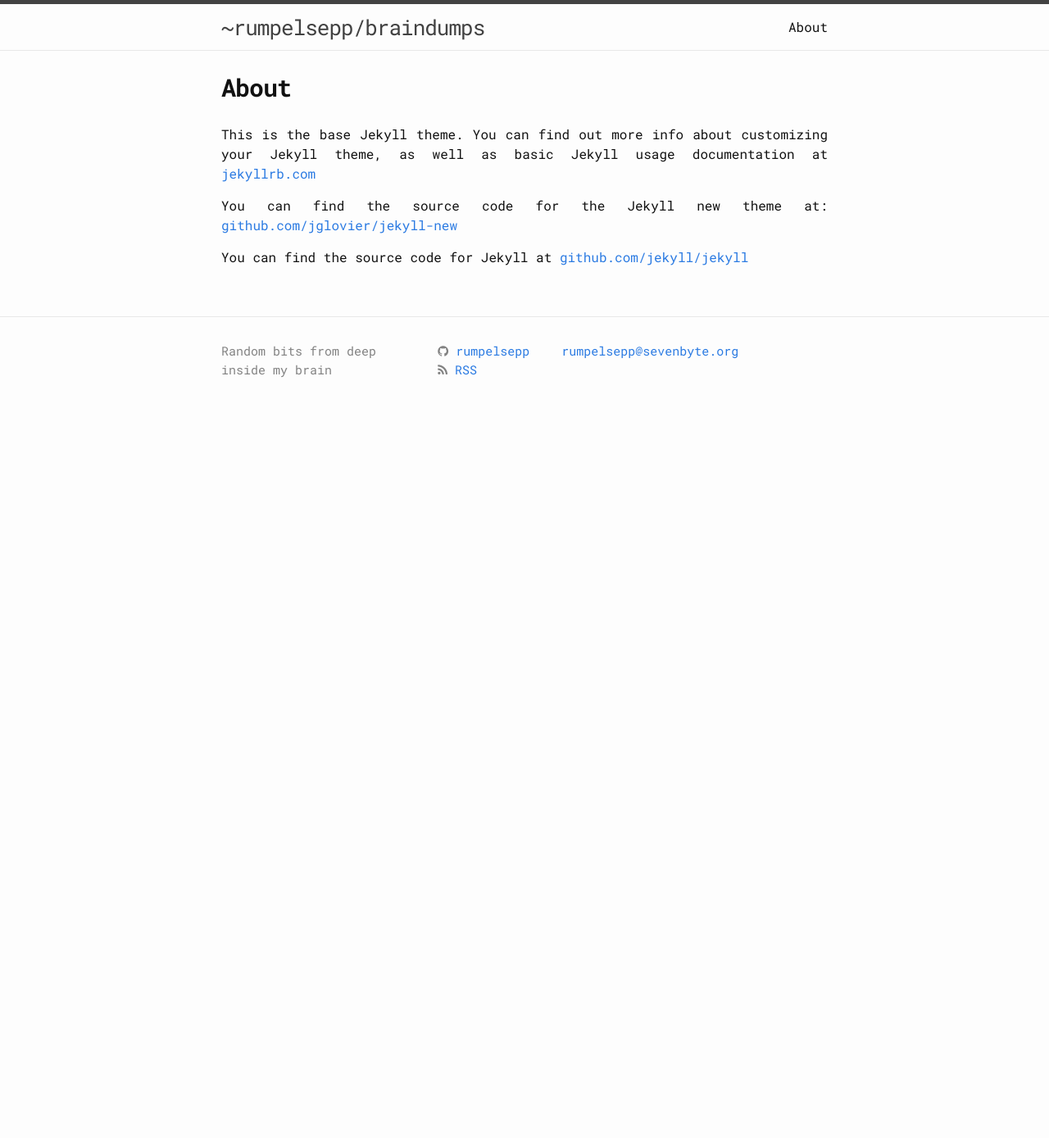
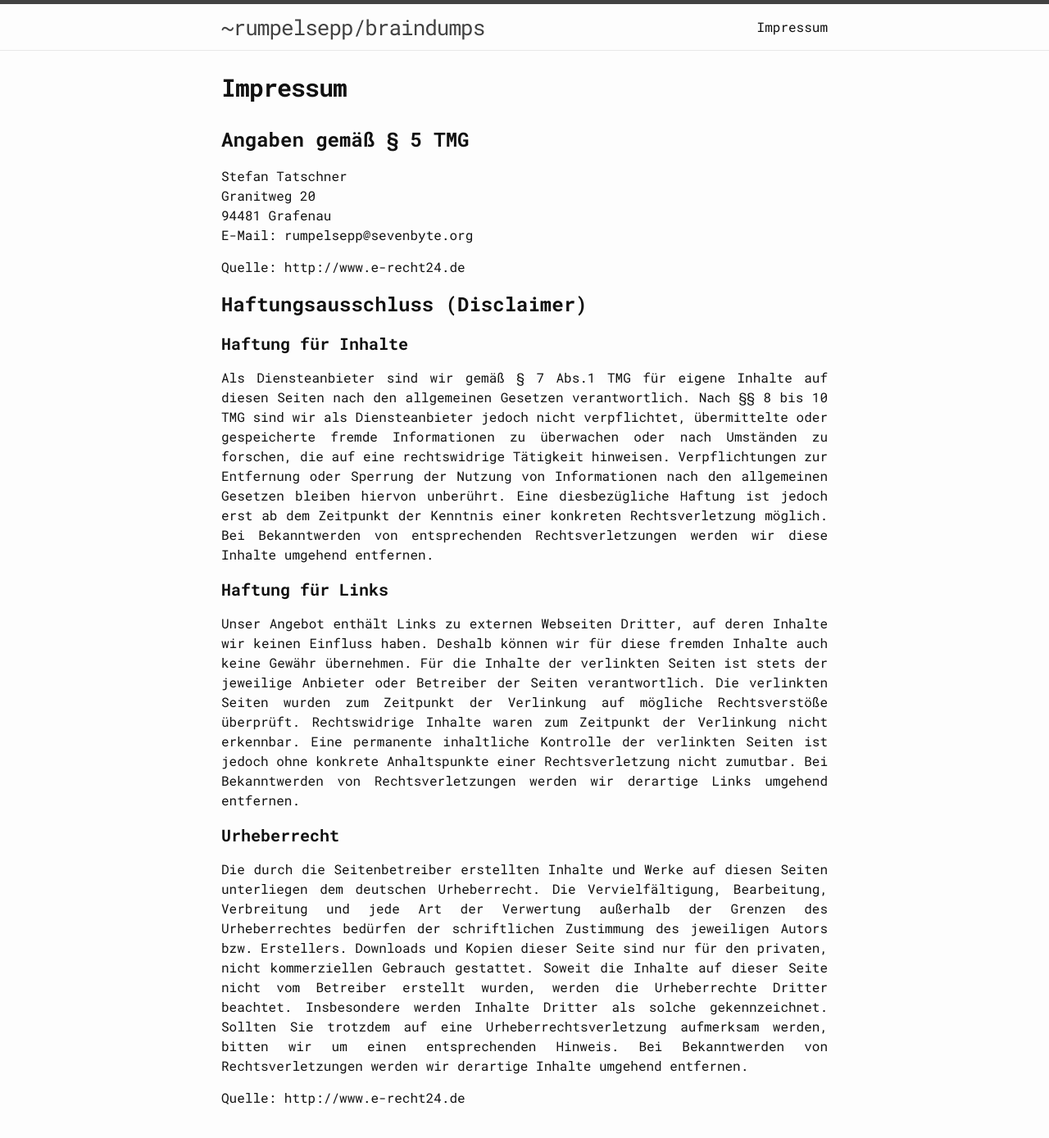
Before and after one commit to shanhaiying/blog, a Jekyll site: the page built from about.md, in a window 1280 px wide and 1400 px high. Shown: the top 1389 px of the window at 82% size. Built offline with Jekyll 4.4.1, drawn with Linux system fonts in a browser that asks for light colours; nearby versions of some CDN libraries; Markdown is read by kramdown in place of the engine named in the settings.

Commit message:
Add Impressum

```diff
--- a/about.md
+++ b/about.md
@@ -1,11 +1,56 @@
 ---
 layout: page
-title: About
-permalink: /about/
+title: Impressum
+permalink: /impressum/
 ---
+## Angaben gemäß § 5 TMG
 
-This is the base Jekyll theme. You can find out more info about customizing your Jekyll theme, as well as basic Jekyll usage documentation at [jekyllrb.com](http://jekyllrb.com/)
+Stefan Tatschner
+Granitweg 20
+94481 Grafenau
+E-Mail: rumpelsepp@sevenbyte.org
 
-You can find the source code for the Jekyll new theme at: [github.com/jglovier/jekyll-new](https://github.com/jglovier/jekyll-new)
+Quelle: http://www.e-recht24.de
 
-You can find the source code for Jekyll at [github.com/jekyll/jekyll](https://github.com/jekyll/jekyll)
+## Haftungsausschluss (Disclaimer)
+
+### Haftung für Inhalte
+
+Als Diensteanbieter sind wir gemäß § 7 Abs.1 TMG für eigene Inhalte auf diesen
+Seiten nach den allgemeinen Gesetzen verantwortlich. Nach §§ 8 bis 10 TMG sind
+wir als Diensteanbieter jedoch nicht verpflichtet, übermittelte oder
+gespeicherte fremde Informationen zu überwachen oder nach Umständen zu forschen,
+die auf eine rechtswidrige Tätigkeit hinweisen. Verpflichtungen zur Entfernung
+oder Sperrung der Nutzung von Informationen nach den allgemeinen Gesetzen
+bleiben hiervon unberührt. Eine diesbezügliche Haftung ist jedoch erst ab dem
+Zeitpunkt der Kenntnis einer konkreten Rechtsverletzung möglich. Bei
+Bekanntwerden von entsprechenden Rechtsverletzungen werden wir diese Inhalte
+umgehend entfernen.
+
+### Haftung für Links
+
+Unser Angebot enthält Links zu externen Webseiten Dritter, auf deren Inhalte wir
+keinen Einfluss haben. Deshalb können wir für diese fremden Inhalte auch keine
+Gewähr übernehmen. Für die Inhalte der verlinkten Seiten ist stets der jeweilige
+Anbieter oder Betreiber der Seiten verantwortlich. Die verlinkten Seiten wurden
+zum Zeitpunkt der Verlinkung auf mögliche Rechtsverstöße überprüft.
+Rechtswidrige Inhalte waren zum Zeitpunkt der Verlinkung nicht erkennbar. Eine
+permanente inhaltliche Kontrolle der verlinkten Seiten ist jedoch ohne konkrete
+Anhaltspunkte einer Rechtsverletzung nicht zumutbar. Bei Bekanntwerden von
+Rechtsverletzungen werden wir derartige Links umgehend entfernen.
+
+### Urheberrecht
+
+Die durch die Seitenbetreiber erstellten Inhalte und Werke auf diesen Seiten
+unterliegen dem deutschen Urheberrecht. Die Vervielfältigung, Bearbeitung,
+Verbreitung und jede Art der Verwertung außerhalb der Grenzen des Urheberrechtes
+bedürfen der schriftlichen Zustimmung des jeweiligen Autors bzw. Erstellers.
+Downloads und Kopien dieser Seite sind nur für den privaten, nicht kommerziellen
+Gebrauch gestattet. Soweit die Inhalte auf dieser Seite nicht vom Betreiber
+erstellt wurden, werden die Urheberrechte Dritter beachtet. Insbesondere werden
+Inhalte Dritter als solche gekennzeichnet. Sollten Sie trotzdem auf eine
+Urheberrechtsverletzung aufmerksam werden, bitten wir um einen entsprechenden
+Hinweis. Bei Bekanntwerden von Rechtsverletzungen werden wir derartige Inhalte
+umgehend entfernen.
+
+Quelle: http://www.e-recht24.de
```
